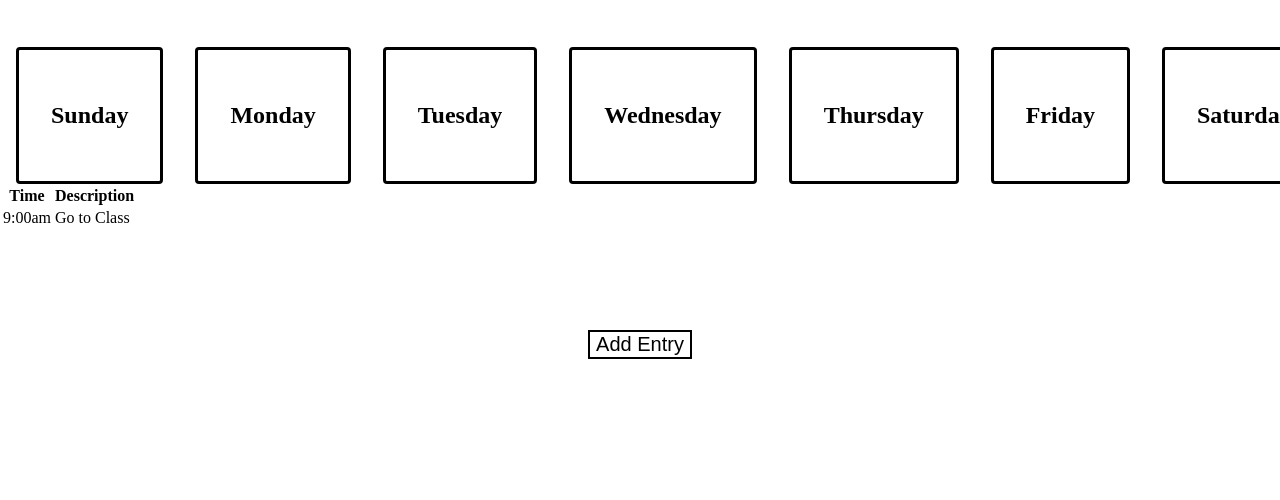
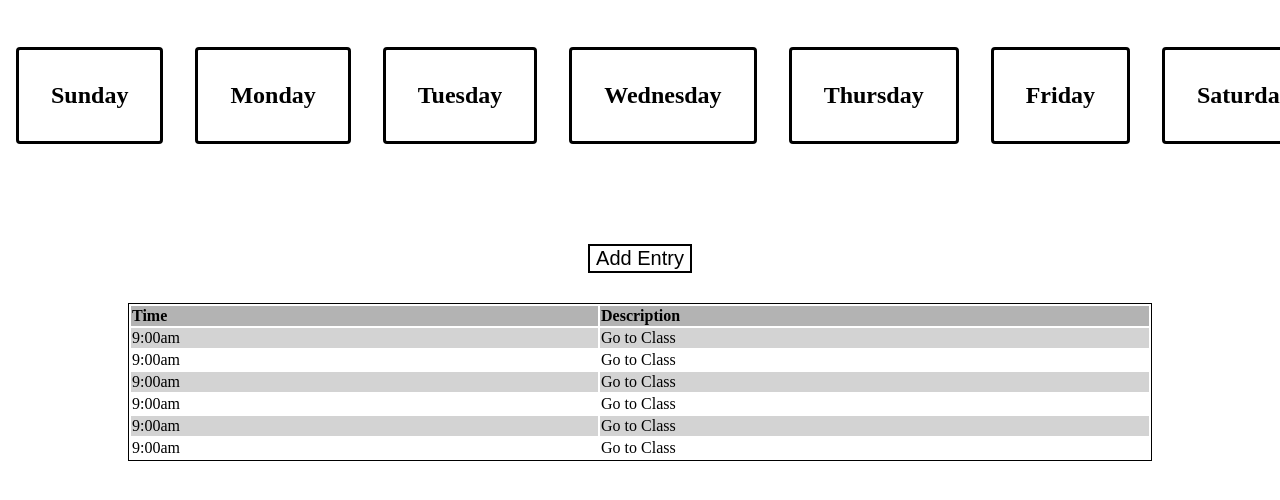
Before and after one commit to FrankBishop/week-planner, a plain HTML site: page index.html in a window 1280 px wide. Shown: the part 60-560 px from the top of the page. Drawn offline with Linux system fonts and the light colour scheme.

Commit message:
Added table styling

```diff
--- a/index.html
+++ b/index.html
@@ -49,30 +49,22 @@
 
     <div class="day-container">
       <div class="row">
-        <div class="one-seventh-column">
-          <h2>Sunday</h2>
-        </div>
-        <div class="one-seventh-column">
-          <h2>Monday</h2>
-        </div>
-        <div class="one-seventh-column">
-          <h2>Tuesday</h2>
-        </div>
-        <div class="one-seventh-column">
-          <h2>Wednesday</h2>
-        </div>
-        <div class="one-seventh-column">
-          <h2>Thursday</h2>
-        </div>
-        <div class="one-seventh-column">
-          <h2>Friday</h2>
-        </div>
-        <div class="one-seventh-column">
-          <h2>Saturday</h2>
-        </div>
+          <h2 class="one-seventh-column">Sunday</h2>
+          <h2 class="one-seventh-column">Monday</h2>
+          <h2 class="one-seventh-column">Tuesday</h2>
+          <h2 class="one-seventh-column">Wednesday</h2>
+          <h2 class="one-seventh-column">Thursday</h2>
+          <h2 class="one-seventh-column">Friday</h2>
+          <h2 class="one-seventh-column">Saturday</h2>
       </div>
     </div>
 
+
+  <main>
+    <div class="add-entry-row">
+    <button class="open-button" type="button">Add Entry</button>
+    </div>
+    <div class="table-container">
       <div class="table">
         <table>
           <thead>
@@ -83,23 +75,32 @@
           </thead>
           <tbody>
             <tr>
-          <td>9:00am</td>
+              <td class="time">9:00am</td>
               <td>Go to Class</td>
-          <td></td>
-          <td></td>
-          <td></td>
-          <td></td>
-          <td></td>
+            </tr>
+            <tr>
+              <td class="time">9:00am</td>
+              <td>Go to Class</td>
+            </tr>
+            <tr>
+              <td class="time">9:00am</td>
+              <td>Go to Class</td>
+            </tr>
+            <tr>
+              <td class="time">9:00am</td>
+              <td>Go to Class</td>
+            </tr>
+            <tr>
+              <td class="time">9:00am</td>
+              <td>Go to Class</td>
+            </tr>
+            <tr>
+              <td class="time">9:00am</td>
+              <td>Go to Class</td>
             </tr>
           </tbody>
         </table>
-
       </div>
-
-
-  <main>
-    <div class="add-entry-row">
-    <button class="open-button" type="button">Add Entry</button>
     </div>
   </main>
   <script src="main.js"></script>
--- a/styles.css
+++ b/styles.css
@@ -9,7 +9,6 @@ body {
 header {
   text-align: center;
 }
-
 
 header > h1 {
   margin: 0;
@@ -106,26 +105,57 @@ header > h1 {
   padding: 2rem;
   text-align: center;
   border-radius: 4px;
-  margin: 0rem 1rem;
+  margin: 0 1rem;
 }
 
 h1 {
-  font-family:
+  font-family: ;
 }
 
-.add-entry-row{
+.add-entry-row {
   position: relative;
   text-align: center;
+}
 
-}
 .open-button {
   margin-top: 100px;
   border-color: black;
   border-style: solid;
   background-color: white;
-  font-size: 20px
+  font-size: 20px;
 }
 
 .day-container {
   margin-top: 50px;
 }
+
+.table-container {
+  display: flex;
+  justify-content: center;
+}
+
+.table {
+  display: flex;
+  justify-content: center;
+  width: 80%;
+}
+
+.time {
+  padding-right: 20px;
+  text-align: left;
+}
+
+table {
+  margin-top: 30px;
+  width: 100%;
+  border: 1px solid rgb(0, 0, 0);
+}
+
+th {
+  text-align: left;
+  background-color: rgb(179, 179, 179);
+}
+
+tbody > tr:nth-child(odd) {
+  background-color: lightgray;
+}
```
Also changed, not shown: main.js (+5 -10 lines). Lines whose indentation alone changed are shown as unchanged.
